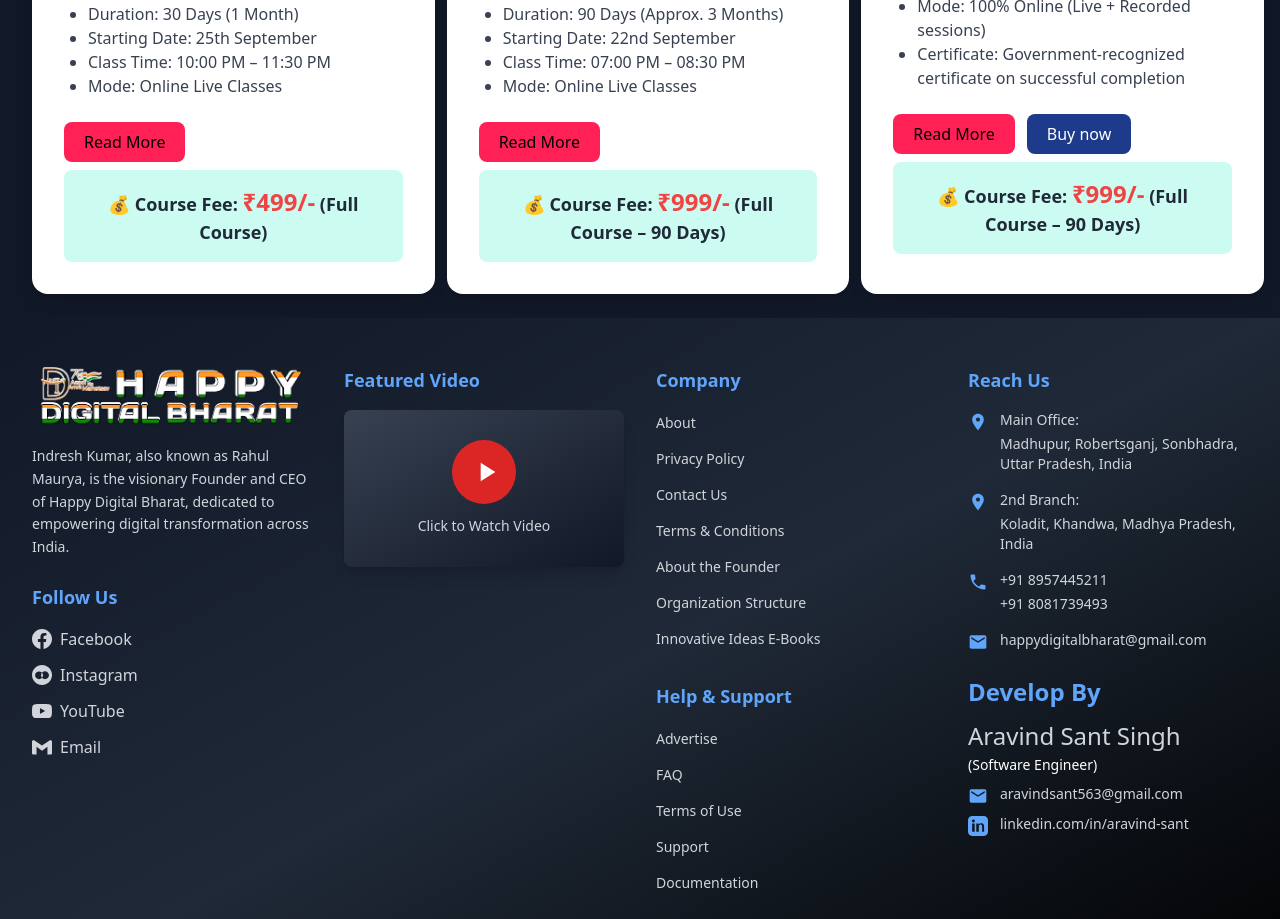
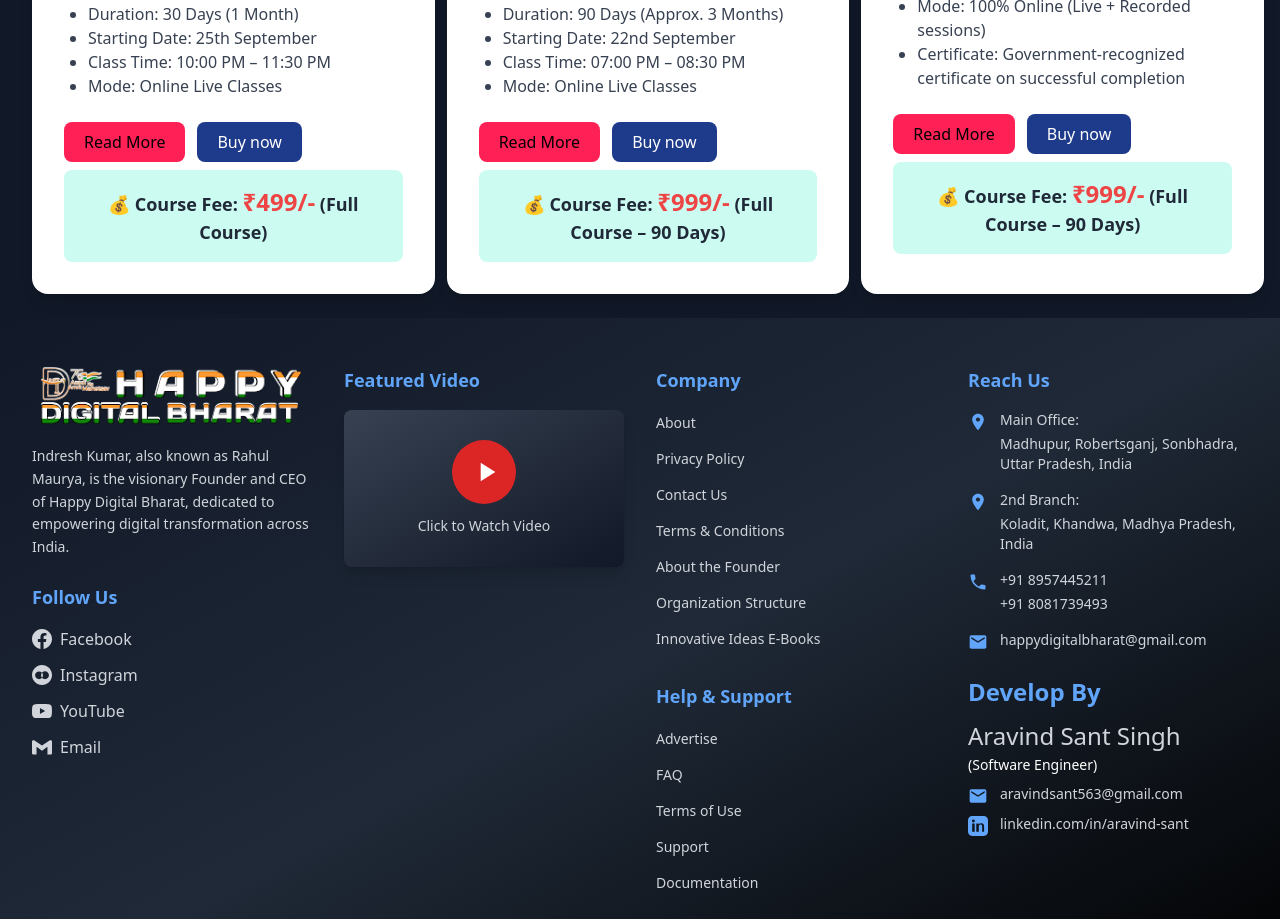
Before and after one commit to Santaravind/Edutech_Frontend, a React (Vite) app in the folder classes/: page /course in a window 1280 px wide. Shown: the part 840-1759 px from the top of the page. Built offline with nearby package versions, Linux system fonts and the light colour scheme.

Commit message:
Arduino & CCC payment link added !!!

```diff
--- a/classes/src/component/pages/ArduinoCouse.jsx
+++ b/classes/src/component/pages/ArduinoCouse.jsx
@@ -6,9 +6,14 @@ export default function ArduinoCouse() {
    const navigate=useNavigate();
     const handalClick=(e)=>{
         e.preventDefault();
-        // navigate('/buy');
-        toast.success("comming very soon...")
-    }
+        window.open("https://pages.razorpay.com/pl_RIuyYDY4CVwUQ4/view", "_blank", "noopener,noreferrer");
+      }
+
+       //Arduino
+   const handalABuy=(e)=>{
+  e.preventDefault();
+  window.open("https://pages.razorpay.com/pl_RIuyYDY4CVwUQ4/view", "_blank", "noopener,noreferrer");
+      }
   return (
     <>    <div className='bg-[oklch(86.9%_0.022_252.894)]'>
     <div className="bg-white text-black rounded-2xl shadow-lg overflow-hidden max-w-2xl w-full flex flex-col mx-auto my-6">
@@ -66,6 +71,15 @@ export default function ArduinoCouse() {
           </ul>
         </div>
 
+            <div className="justify-center items-center ">
+          <button onClick={handalABuy}
+            type="button"
+            className="text-white animate-blink
+              rounded-lg text-sm px-5  py-2.5 text-center mb-2 hover:bg-blue-800"
+          >
+            Buy Now
+          </button>
+         </div>
         {/* Course Fee */}
         <div className="bg-teal-100 p-4 mt-4 rounded-lg text-center">
           <button onClick={handalClick}>
--- a/classes/src/component/pages/CCourse.jsx
+++ b/classes/src/component/pages/CCourse.jsx
@@ -8,9 +8,15 @@ const CCourse = () => {
    const navigate=useNavigate();
     const handlClick=(e)=>{
         e.preventDefault();
-        // navigate('/buy');
-        toast.success("comming very soon....");
-    }
+        window.open("https://pages.razorpay.com/pl_RIur6XLWzRsxQh/view", "_blank", "noopener,noreferrer");
+      }
+
+    //CCC
+     const handalCBuy=(e)=>{
+  e.preventDefault();
+  window.open("https://pages.razorpay.com/pl_RIur6XLWzRsxQh/view", "_blank", "noopener,noreferrer");
+      }
+
 
   return (
     <>
@@ -76,7 +82,15 @@ const CCourse = () => {
               </ul>
             </div>
 
-
+              <div className="justify-center items-center ">
+          <button onClick={handalCBuy}
+            type="button"
+            className="text-white animate-blink
+              rounded-lg text-sm px-5  py-2.5 text-center mb-2 hover:bg-blue-800"
+          >
+            Buy Now
+          </button>
+         </div>
 
         {/* Course Fee */}
         <div className="bg-teal-100 p-4 mt-2 rounded-lg text-center hover:bg-blue-600">
--- a/classes/src/component/pages/Course.jsx
+++ b/classes/src/component/pages/Course.jsx
@@ -13,10 +13,23 @@ function Home() {
     e.preventDefault();
     navigate('/ccourse')
    }
+   //O Level
 const handalOBuy=(e)=>{
   e.preventDefault();
   window.open("https://pages.razorpay.com/pl_RIVypWEQgPYGDw/view", "_blank", "noopener,noreferrer");
       }
+//Arduino
+   const handalABuy=(e)=>{
+  e.preventDefault();
+  window.open("https://pages.razorpay.com/pl_RIuyYDY4CVwUQ4/view", "_blank", "noopener,noreferrer");
+      }
+
+      //CCC
+const handalCBuy=(e)=>{
+  e.preventDefault();
+  window.open("https://pages.razorpay.com/pl_RIur6XLWzRsxQh/view", "_blank", "noopener,noreferrer");
+      }
+
    const handalAclick=(e)=>{
     e.preventDefault();
     // toast.success("click audin")
@@ -79,11 +92,17 @@ const handalOBuy=(e)=>{
             Read More
           </button>
 
+    <button
+        onClick={handalABuy}
+        className=" bg-blue-900 text-white hover:bg-yellow-300 hover:text-black ml-3 px-5 py-2 rounded-lg hover:bg-[oklch(70.7%_0.165_254.624)] transition"
+      >
+        Buy now
+      </button>
 
 
           {/* Course Fee */}
             <div className="bg-teal-100 p-4 mt-2 rounded-lg text-center ">
-              <button onClick={handalAclick}>
+              <button onClick={handalABuy}>
               <p className="text-lg font-bold text-gray-800">
                 💰 Course Fee:{" "}
                 <span className="text-red-500 text-2xl">₹499/-</span> (Full Course)
@@ -131,13 +150,17 @@ const handalOBuy=(e)=>{
         Read More
       </button>
 
-
-
+    <button
+        onClick={handalCBuy}
+        className=" bg-blue-900 text-white hover:bg-yellow-300 hover:text-black ml-3 px-5 py-2 rounded-lg hover:bg-[oklch(70.7%_0.165_254.624)] transition"
+      >
+        Buy now
+      </button>
 
 
     {/* Course Fee */}
     <div className="bg-teal-100 p-4 mt-2 rounded-lg text-center">
-      <button  onClick={handalClick}>
+      <button  onClick={handalCBuy}>
       <p className="text-lg font-bold text-gray-800">
         💰 Course Fee:{" "}
         <span className="text-red-500 text-2xl">₹999/-</span> (Full Course – 90
--- a/classes/src/component/pages/Home.jsx
+++ b/classes/src/component/pages/Home.jsx
@@ -59,6 +59,18 @@ const [currentIndex, setCurrentIndex] = useState(0);
     window.open("https://pages.razorpay.com/pl_RIVypWEQgPYGDw/view", "_blank", "noopener,noreferrer");
 
      }
+
+     //Arduino
+   const handalABuy=(e)=>{
+  e.preventDefault();
+  window.open("https://pages.razorpay.com/pl_RIuyYDY4CVwUQ4/view", "_blank", "noopener,noreferrer");
+      }
+
+//CCC
+     const handalCBuy=(e)=>{
+  e.preventDefault();
+  window.open("https://pages.razorpay.com/pl_RIur6XLWzRsxQh/view", "_blank", "noopener,noreferrer");
+      }
 
      const handlOView=(e)=>{
       e.preventDefault();
@@ -189,7 +201,7 @@ const [currentIndex, setCurrentIndex] = useState(0);
 
         {/* Buttons */}
         <div className="flex gap-3 mt-6">
-          <button onClick={handleaBuy}
+          <button onClick={handalABuy}
             type="button"
             className="text-white animate-blink
               rounded-lg text-sm px-5 py-2.5 text-center mb-2 hover:bg-blue-800"
@@ -277,7 +289,7 @@ const [currentIndex, setCurrentIndex] = useState(0);
 
         {/* Buttons */}
         <div className="flex gap-3 mt-6">
-          <button onClick={handlCBuy}
+          <button onClick={handalCBuy}
             type="button"
             className="text-white
               rounded-lg text-sm px-5 py-2.5 text-center mb-2 animate-blink hover:bg-blue-800 "
```
